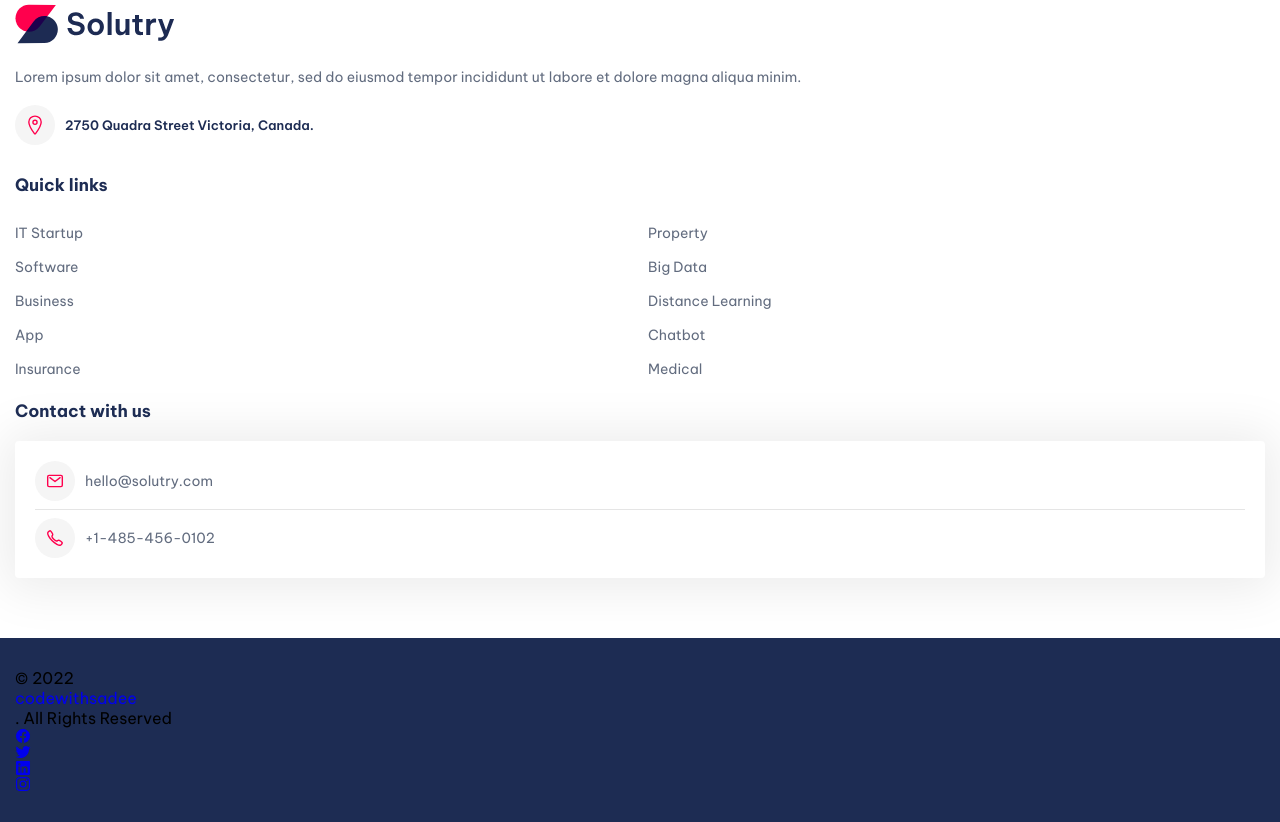
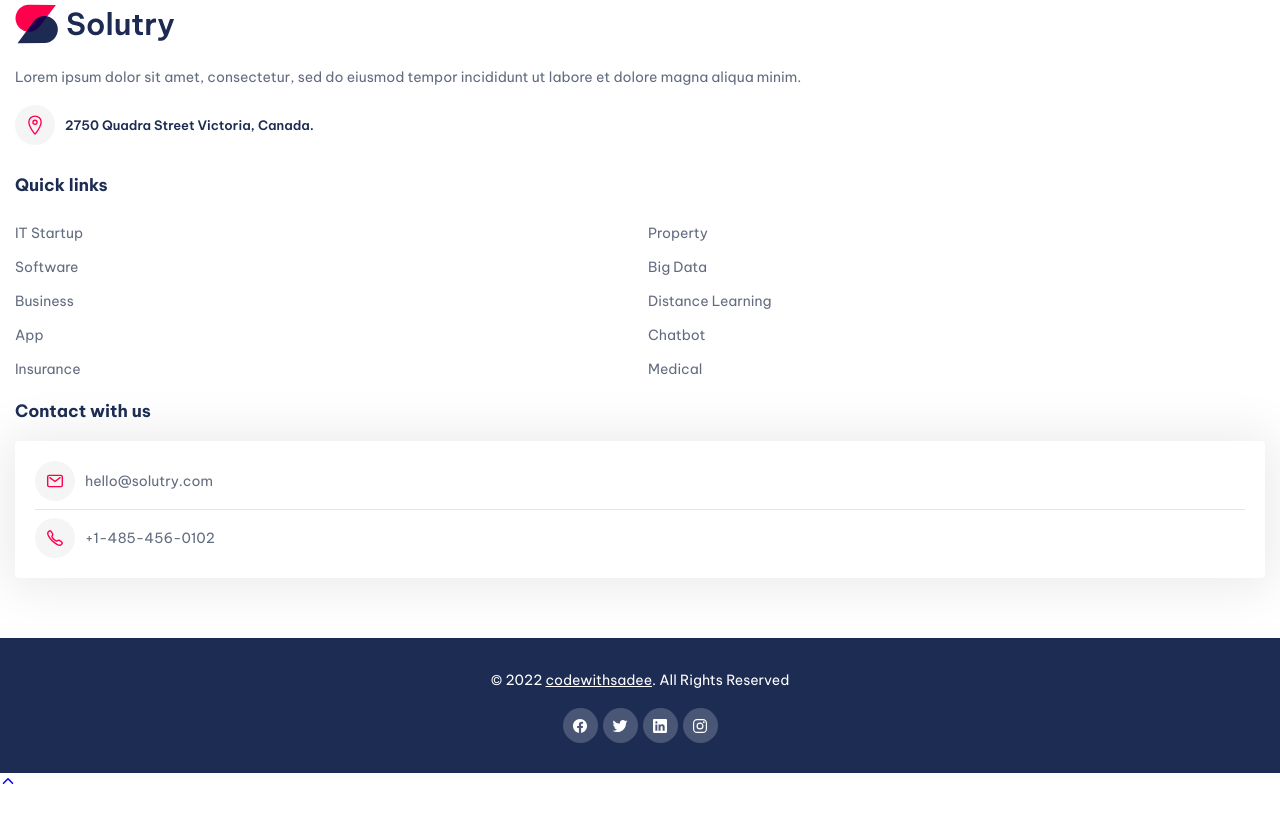
Before and after one commit to chukshon/ui-challenge-sentry-landing-page, a plain HTML site: page index.html in a window 1280 px wide. Shown: the part 10698-11520 px from the top of the page. After the commit the page ends 11487 px from the top, so only its background shows below. Drawn offline with nearby package versions, Linux system fonts and the light colour scheme.

Commit message:
footer done

```diff
--- a/assets/css/style.css
+++ b/assets/css/style.css
@@ -639,3 +639,44 @@ body {
     background: var(--space-cadet);
     padding-block: 30px;
 }
+
+.copyright {
+    color: var(--white);
+    font-size: var(--fs-4);
+    line-height: 1.8;
+    text-align: center;
+    margin-bottom: 15px;
+}
+
+.copyright>a {
+    display: inline-block;
+    color: inherit;
+    text-decoration: underline;
+    transition: var(--transition);
+}
+
+.copyright>a:is(:hover, :focus) {
+    color: var(--red-crayola);
+}
+
+.social-list {
+    display: flex;
+    justify-content: center;
+    align-items: center;
+    gap: 5px;
+}
+
+.social-link {
+    background: hsla(0, 0%, 100%, 0.2);
+    color: var(--white);
+    width: 35px;
+    height: 35px;
+    border-radius: 50%;
+    display: grid;
+    place-items: center;
+    transition: var(--transition);
+}
+
+.social-link:is(:hover, :focus) {
+    background: var(--red-crayola);
+}
--- a/index.html
+++ b/index.html
@@ -637,6 +637,14 @@
         </div>
 
     </footer>
+    <!--
+        - #GO TO TOP
+      -->
+
+    <a href="#top" class="go-top active" data-go-top>
+        <ion-icon name="chevron-up-outline"></ion-icon>
+    </a>
+
 
 
     <!-- Custom Js Link -->
```
